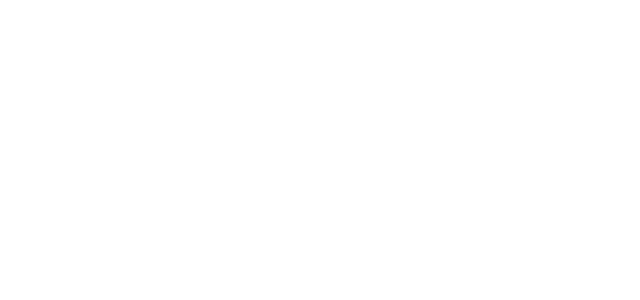
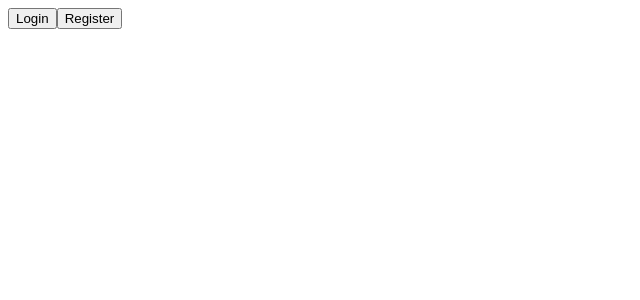
Before and after one commit to Dami-18/IRISMS, a Next.js app: page / in a window 1280 px wide. Shown: the top 300 px of the page, without its empty margins (0-640 px from the left). Built offline with nearby package versions, Linux system fonts and the light colour scheme.

Commit message:
route to login/register

```diff
--- a/src/app/page.tsx
+++ b/src/app/page.tsx
@@ -1,5 +1,36 @@
-import Image from "next/image";
+// Welcome Screen
 
-export default function Home() {
-  return <></>;
-}
+"use client";
+import { useRouter } from "next/navigation";
+
+const Home = () => {
+  const router = useRouter();
+  return (
+    //outer div
+    <div className="flex">
+      {/* Login Button */}
+      <button
+        className="text-red-200 m-12 p-12"
+        onClick={() => {
+          // push and replace both methods are available, not yet decided what to choose
+          router.push("/login");
+        }}
+      >
+        Login
+      </button>
+
+      {/* Register Button */}
+      <button
+        className="text-blue-200 m-12 p-12 borderborder-amber-200"
+        onClick={() => {
+          // push and replace both methods are available, not yet decided what to choose
+          router.push("/register");
+        }}
+      >
+        Register
+      </button>
+    </div>
+  );
+};
+
+export default Home;
```
